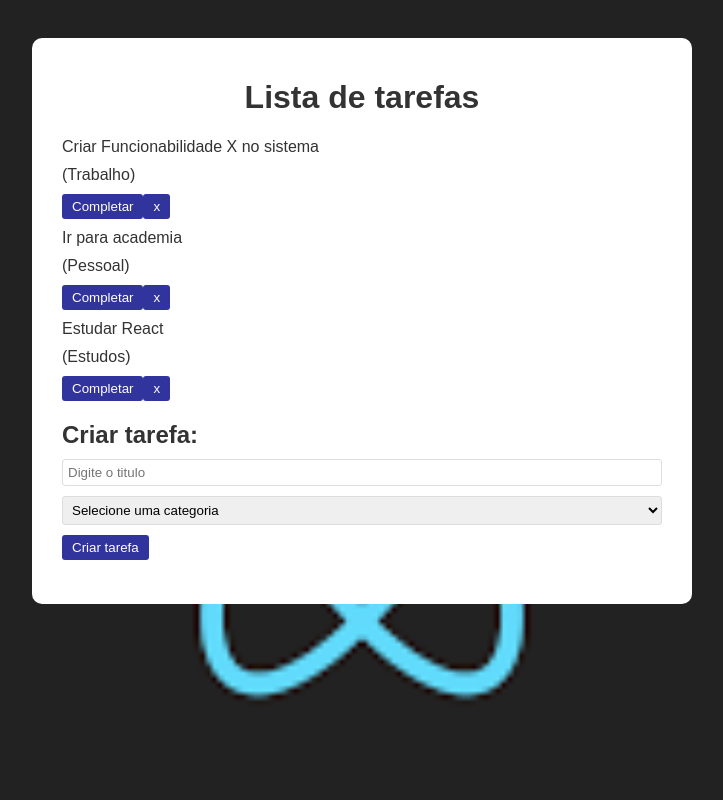
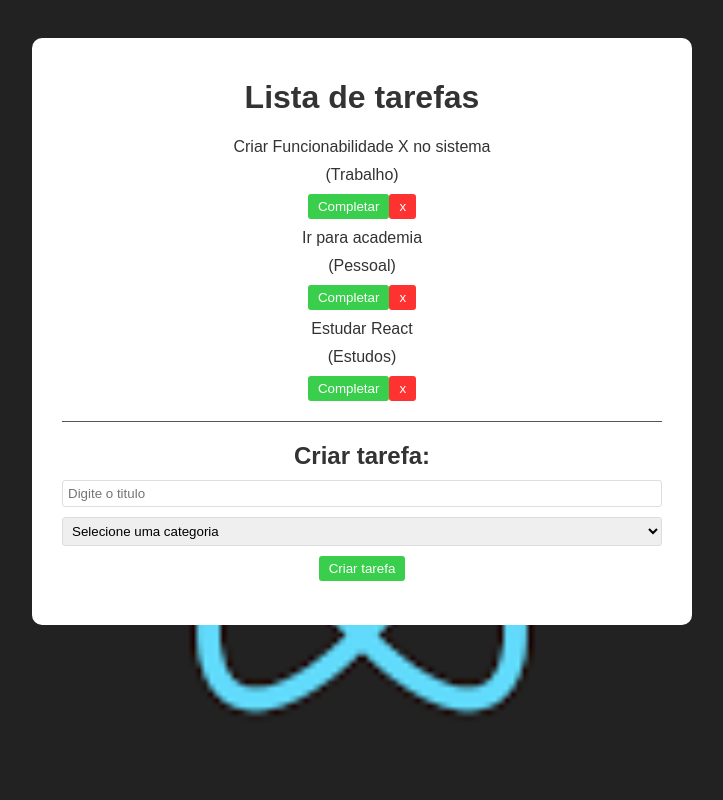
Before and after one commit to RockNicolas/React, a React (Vite) app: page / in a window 1280 px wide. Shown: the top 800 px of the page, without its empty margins (278-1001 px from the left). Built offline with nearby package versions, Linux system fonts and the light colour scheme.

Commit message:
Coloquei css nos buttons criei const para o todo-list

```diff
--- a/index.html
+++ b/index.html
@@ -2,7 +2,6 @@
 <html lang="en">
   <head>
     <meta charset="UTF-8" />
-    <link rel="icon" type="image/svg+xml" href="/vite.svg" />
     <meta name="viewport" content="width=device-width, initial-scale=1.0" />
     <title>List</title>
   </head>
--- a/src/App.css
+++ b/src/App.css
@@ -14,6 +14,7 @@ body{
   background-color: #fff;
   padding: 20px 30px;
   border-radius: 10px;
+  text-align: center;
 }
 
 h1{
@@ -33,7 +34,7 @@ input{
 }
 
 button {
-  background-color: #000286;
+  background-color: #08c421;
   color: #fff;
   padding: 5px 10px;
   border: none;
@@ -46,8 +47,22 @@ button:hover{
   opacity: 1;
 }
 
+.complete {
+  background-color: #08c421;
+}
+
+.remove{
+  background-color: #ff0000;
+}
+
 .todo-form{
   padding-bottom: 1.5rem;
+}
+
+.todo-list{
+  margin-bottom: 20px;
+  padding-bottom: 20px;
+  border-bottom: 1px solid #555;
 }
 
 input,
--- a/src/App.jsx
+++ b/src/App.jsx
@@ -25,6 +25,19 @@ function App() {
     },
   ]);
 
+  const addTodo = (text, category,) => {
+    const newTodos = [
+      ...todos,
+      {
+        id: Math.floor(Math.random() * 1000),
+        text,
+        category,
+        isComplete: false,
+      },
+    ];
+    setTodos(newTodos);
+  };
+
   return (
     <div className="app">
       <h1>Lista de tarefas</h1>
@@ -33,7 +46,7 @@ function App() {
           <Todo key={todo.id} todo={todo} />
         ))}
       </div>
-      <TodoForm />
+      <TodoForm addTodo={addTodo}/>
     </div>
   );
 }
--- a/src/TodoForm.jsx
+++ b/src/TodoForm.jsx
@@ -1,16 +1,35 @@
-import React from 'react'
+import { useState } from 'react'
 
-const TodoForm = ({ todoform }) => {
+const TodoForm = ({ addTodo }) => {
+  const [value, setValue] = useState("");
+  const [category, setCategory] = useState("");
+
+  const handleSubmit = (e) => {
+    e.preventDefault();
+
+    console.log('Título:', value);
+    console.log('Categoria:', category);
+    if(!value || !category) return;
+      addTodo(value, category);
+      setValue("");
+      setCategory("");
+  };
+
   return (
     <div className="todo-form">
       <h2>Criar tarefa:</h2>
-      <form>
-            <input type="texte" placeholder='Digite o titulo'/>
-            <select>
+      <form onSubmit={handleSubmit}>
+            <input type="text"
+             placeholder='Digite o titulo'
+             value={value}
+              onChange={(e) => setValue(e.target.value)}
+              />
+            <select
+            value={category} onChange={(e) => setCategory(e.target.value)}>
                 <option value="">Selecione uma categoria</option>
-                <option value="Trabalho">Selecione uma categoria</option>
-                <option value="Pessoal">Selecione uma categoria</option>
-                <option value="Estudos">Selecione uma categoria</option>
+                <option value="Trabalho">Trabalho</option>
+                <option value="Pessoal">Pessoal</option>
+                <option value="Estudos">Estudos</option>
             </select>
             <button type="submit">Criar tarefa</button>
       </form>
```
